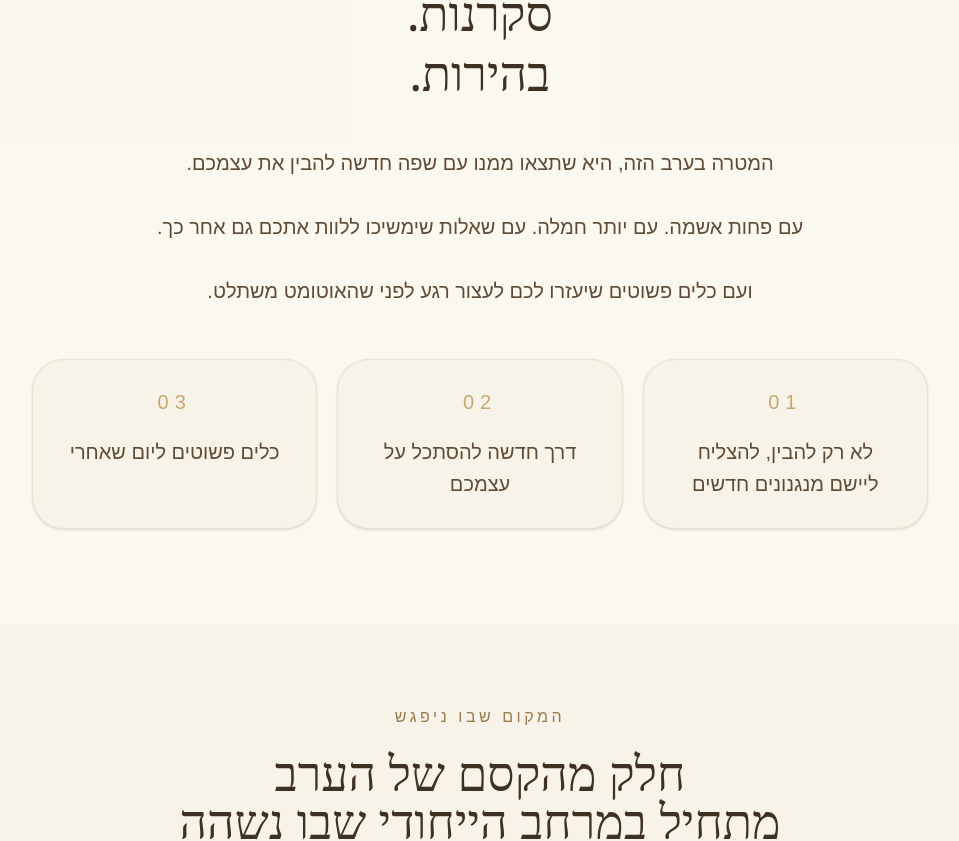
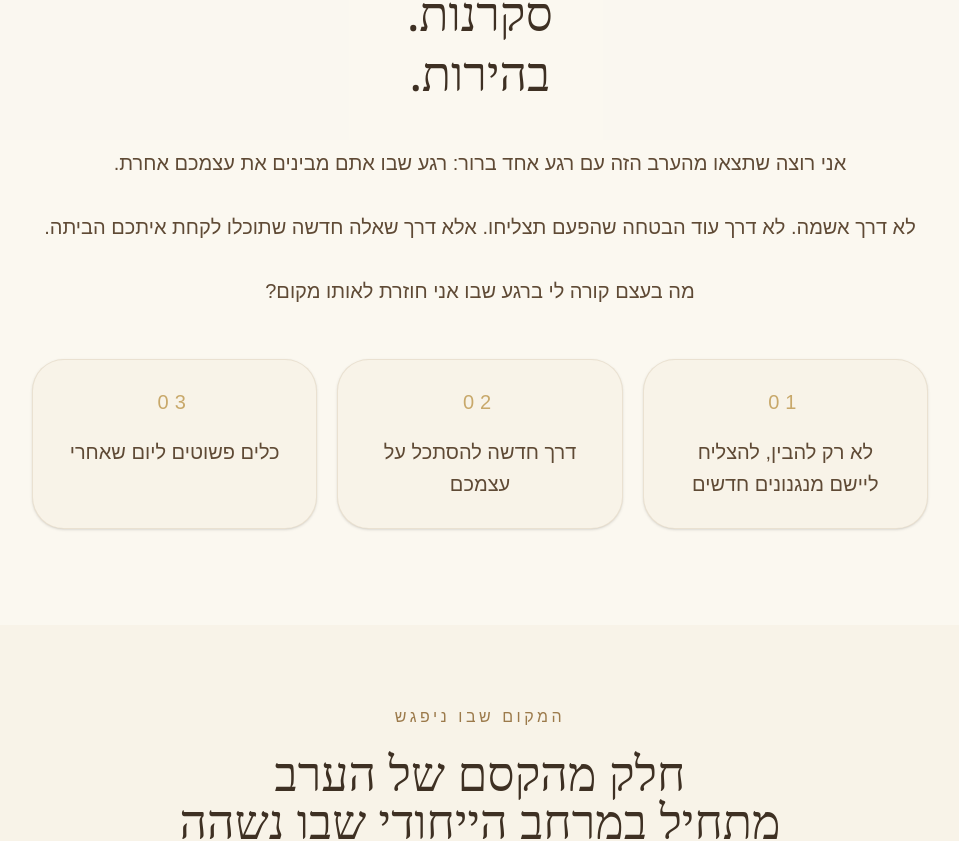
Before and after one commit to shahar27/shahar-landing, a Next.js app: page /defense-patterns-evening in a window 1280 px wide. Shown: the part 4433-5274 px from the top of the page, without its empty margins (160-1119 px from the left). Built offline with nearby package versions, Linux system fonts and the light colour scheme.

Commit message:
Update defense patterns evening page copy

```diff
--- a/app/defense-patterns-evening/page.tsx
+++ b/app/defense-patterns-evening/page.tsx
@@ -246,17 +246,18 @@ export default function DefensePatternsEveningPage() {
 
           <div className="mt-10 text-xl leading-10 text-[#5F4A35] space-y-6">
             <p>
-              המטרה בערב הזה,
-              היא שתצאו ממנו עם שפה חדשה להבין את עצמכם.
+              אני רוצה שתצאו מהערב הזה עם רגע אחד ברור:
+              רגע שבו אתם מבינים את עצמכם אחרת.
             </p>
 
             <p>
-              עם פחות אשמה. עם יותר חמלה.
-              עם שאלות שימשיכו ללוות אתכם גם אחר כך.
+              לא דרך אשמה.
+              לא דרך עוד הבטחה שהפעם תצליחו.
+              אלא דרך שאלה חדשה שתוכלו לקחת איתכם הביתה.
             </p>
 
             <p>
-              ועם כלים פשוטים שיעזרו לכם לעצור רגע לפני שהאוטומט משתלט.
+              מה בעצם קורה לי ברגע שבו אני חוזרת לאותו מקום?
             </p>
           </div>
 
@@ -389,11 +390,8 @@ export default function DefensePatternsEveningPage() {
                 key={item}
                 className="rounded-[1.5rem] bg-white/40 border border-[#9C7A4B]/15 p-6 text-[#5F4A35] text-lg leading-8 flex items-center gap-4"
                 >
-                <img
-                    src="/brain-icon.png"
-                    alt=""
-                    className="w-4 h-4 opacity-35 shrink-0"
-                />
+                <span className="mt-2 h-1.5 w-1.5 rounded-full bg-[#C8A86A] shrink-0" />
+
 
                 <span>{item}</span>
                 </div>
```
